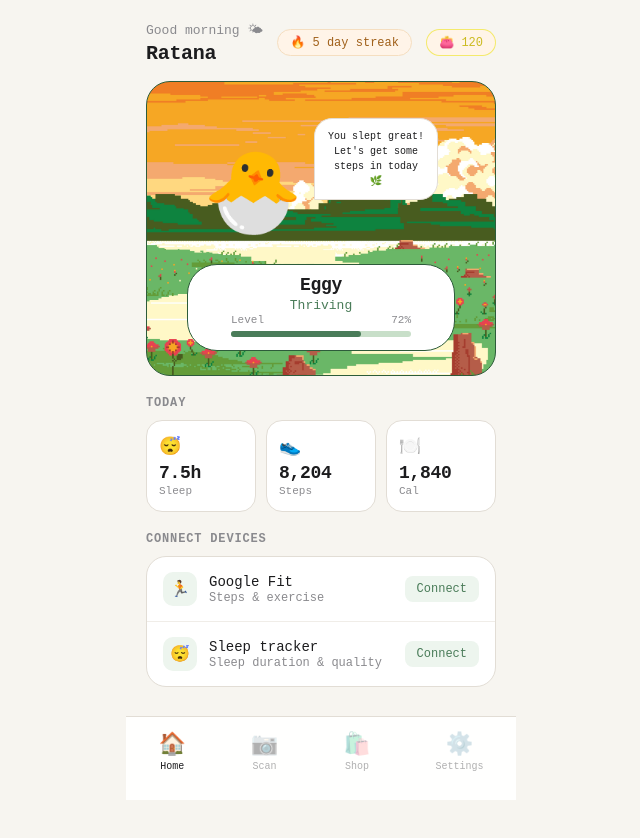
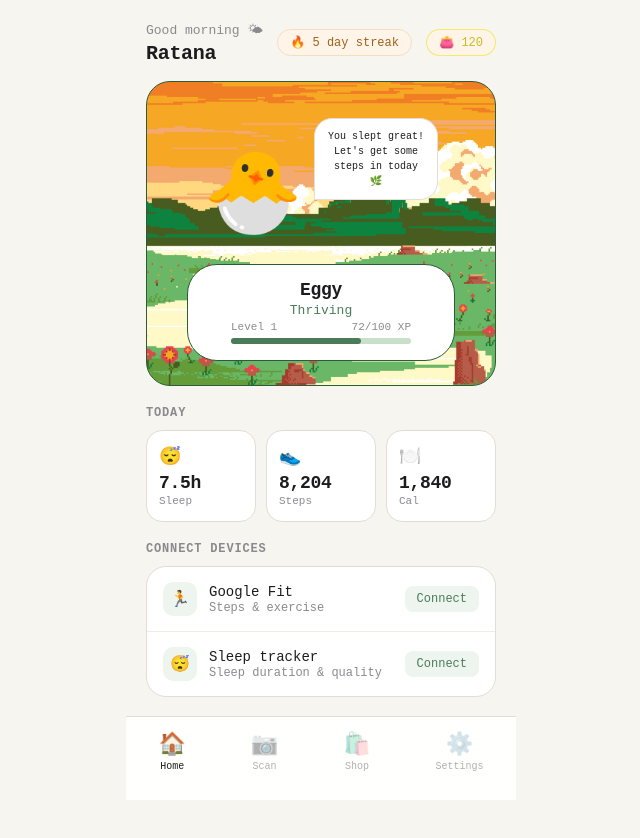
Before and after one commit to FFONTANA777/ACM-Scarlet-Hacks, a React (Vite) app in the folder frontend/: page /dashboard in a window 1280 px wide. Shown: the top 838 px of the page, without its empty margins (319-959 px from the left). Built offline with nearby package versions, Linux system fonts and the light colour scheme.

Commit message:
sizing changes

```diff
--- a/frontend/src/pages/Dashboard.css
+++ b/frontend/src/pages/Dashboard.css
@@ -46,7 +46,7 @@ button, input, select, textarea {
 .pet-card {
   margin: 16px 20px 0;
   background-image: url("../../public/images/pet-bg.jpg");
-  background-size: 450px;
+  background-size: 460px;
   background-repeat: no-repeat;
   background-position: center;
   border-radius: 24px;
@@ -59,7 +59,7 @@ button, input, select, textarea {
   background-color: #FFFFFF;
   border-radius: 30px;
   border: 1px solid #2D5C3A;
-  padding: 15px;
+  padding: 20px;
   width: auto;
   height: 55px;
   margin-left: 20px;
@@ -95,6 +95,7 @@ button, input, select, textarea {
   justify-content: space-between;
   font-size: 11px;
   color: var(--text-muted);
+  margin-top: 3px;
   margin-bottom: 5px;
 }
 
--- a/frontend/src/pages/Dashboard.jsx
+++ b/frontend/src/pages/Dashboard.jsx
@@ -14,6 +14,7 @@ const MOCK = {
   username: "Ratana",
   petName: "Eggy",
   petState: "thriving",
+  level: 1,
   expScore: 72,
   streak: 5,
   coins: 120,
@@ -78,8 +79,8 @@ export default function Dashboard() {
               <div className="pet-state">{pet.label}</div>
               <div className="exp-bar-wrap">
                 <div className="exp-bar-label">
-                  <span>Level</span>
-                  <span>{MOCK.expScore}%</span>
+                  <span>Level {MOCK.level}</span>
+                  <span>{MOCK.expScore}/100 XP</span>
                 </div>
                 <div className="exp-bar-bg">
                   <div className="exp-bar-fill" style={{ width: `${MOCK.expScore}%` }} />
```
